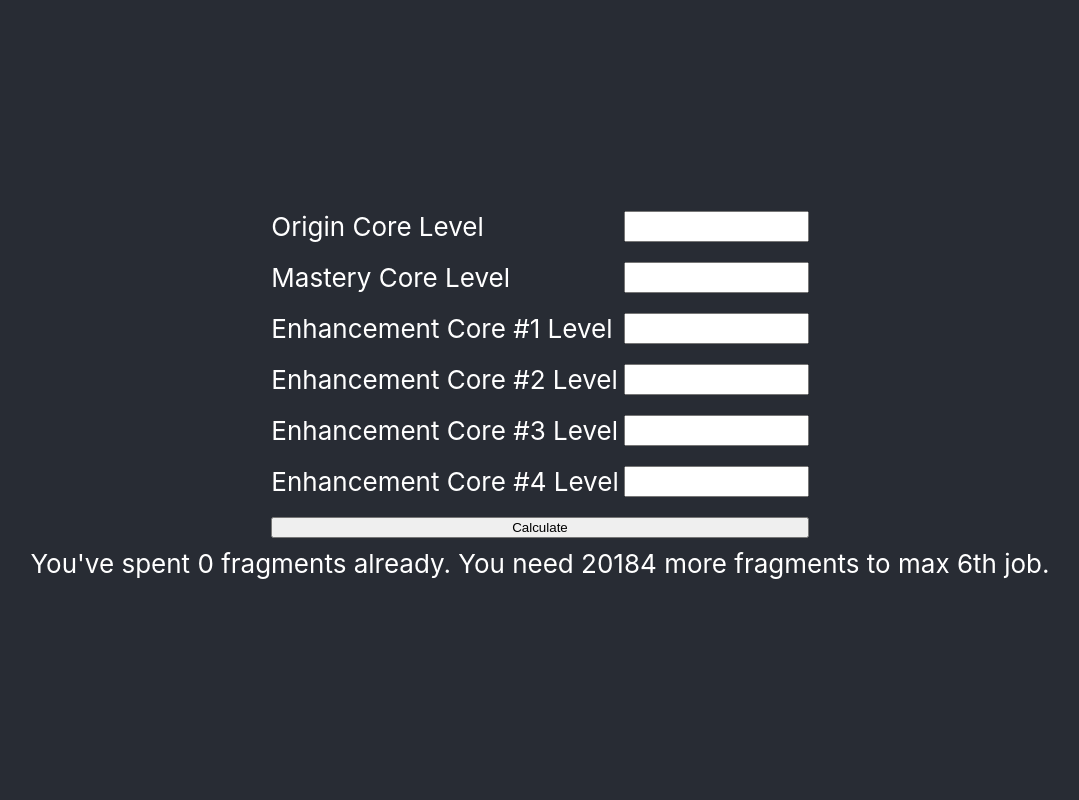
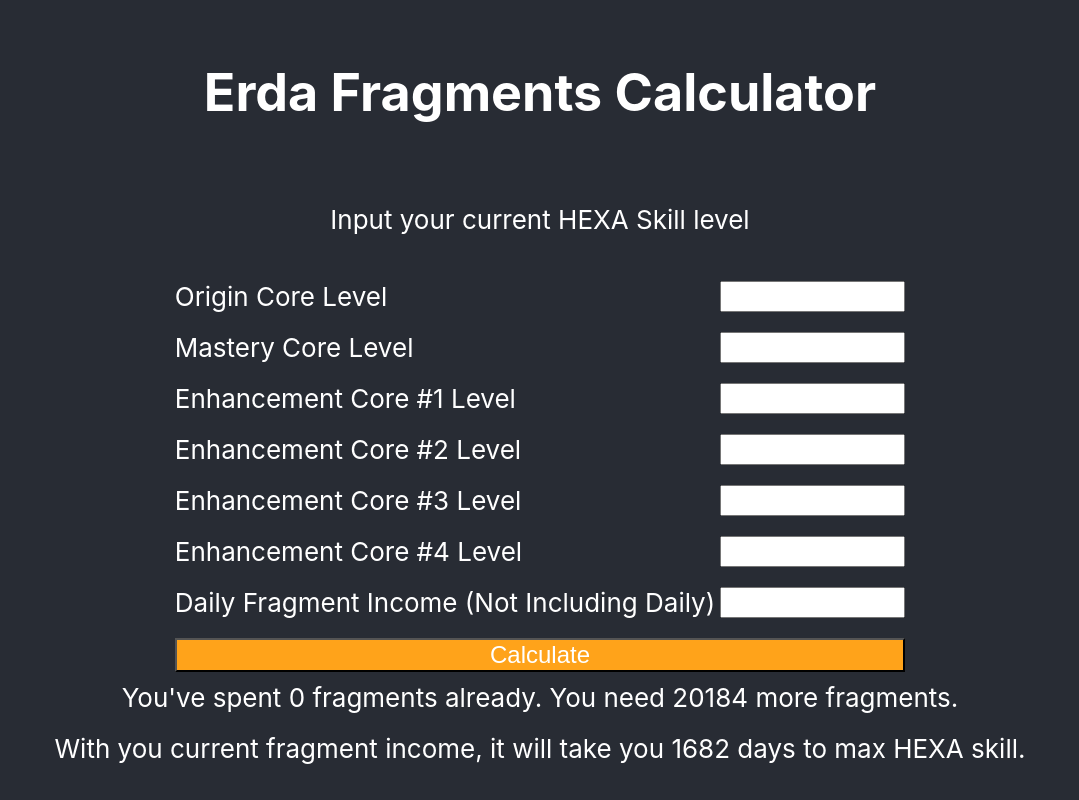
Before and after one commit to Mr-JNP/erda-fragment-tracker, a React (Create React App) app: page / in a window 1280 px wide. Shown: the whole page, without its empty margins (100-1179 px from the left). Built offline with nearby package versions, Linux system fonts and the light colour scheme.

Commit message:
feat: add text and styling

```diff
--- a/src/App.js
+++ b/src/App.js
@@ -1,5 +1,5 @@
 import "./App.css";
-import { useState } from "react";
+import { useEffect, useState } from "react";
 
 function App() {
   const [origin, setOrigin] = useState(1);
@@ -9,6 +9,7 @@ function App() {
   const [enhancementThree, setEnhancementThree] = useState(0);
   const [enhancementFour, setEnhancementFour] = useState(0);
   const [fragment, setFragment] = useState(0);
+  const [dailyIncome, setDailyIncome] = useState(12);
 
   const getOriginCost = (level) => {
     const costs = [
@@ -34,10 +35,16 @@ function App() {
     return costs.slice(0, level).reduce((a, b) => a + b, 0);
   };
 
+  useEffect(() => {
+    document.title = "Hoop's Erda Fragments Calculator";
+  }, []);
+
   return (
     <div className='App'>
       <header className='App-header'>
         <div className='vertical'>
+          <h1>Erda Fragments Calculator</h1>
+          <p>Input your current HEXA Skill level</p>
           <div className='horizontal'>
             <span>Origin Core Level </span>
             <input
@@ -80,7 +87,19 @@ function App() {
               type='number'
               onChange={(e) => setEnhancementFour(e.target.value)}></input>
           </div>
+          <div className='horizontal'>
+            <span>Daily Fragment Income (Not Including Daily) </span>
+            <input
+              id='daily-income'
+              type='number'
+              onChange={(e) => setDailyIncome(e.target.value)}></input>
+          </div>
           <button
+            style={{
+              background: "#ffa31a",
+              color: "#ffffff",
+              fontSize: "24px",
+            }}
             onClick={(e) => {
               const result =
                 getOriginCost(origin) +
@@ -96,7 +115,11 @@ function App() {
         </div>
         <span id='results' style={{ padding: "10px" }}>
           You've spent {fragment} fragments already. You need {20184 - fragment}{" "}
-          more fragments to max 6th job.
+          more fragments.
+        </span>
+        <span id='results' style={{ padding: "10px" }}>
+          With you current fragment income, it will take you{" "}
+          {(20184 - fragment) / dailyIncome} days to max HEXA skill.
         </span>
       </header>
     </div>
```
